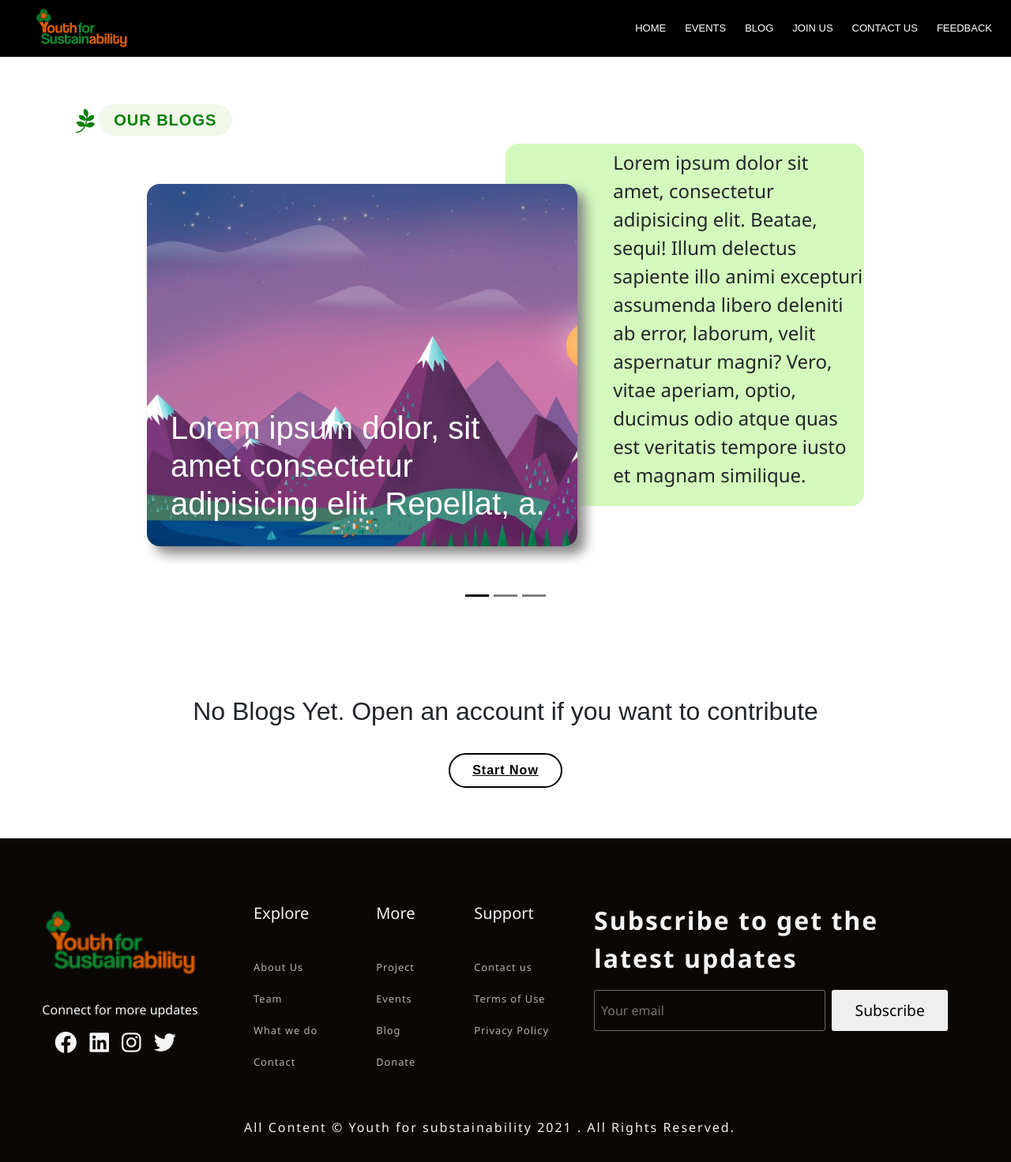
After one commit to narayan071/yfs3, a Django app: page /blogs/ in a window 1280 px wide. The commit adds this page. Shown: the whole page at 79% size. Run offline with Django 4.2, Linux system fonts and the light colour scheme; some libraries are stand-ins or nearby versions.

Commit message:
blogs page styling

```diff
--- a/blog/urls.py
+++ b/blog/urls.py
@@ -1,6 +1,6 @@
 from django.urls import path
-from blog.views import blog
+from blog.views import blogs
 
 urlpatterns = [
-    path("", blog, name="blog"),
+    path("", blogs, name="blogs"),
 ]
--- a/blog/views.py
+++ b/blog/views.py
@@ -2,8 +2,8 @@ from django.shortcuts import render,get_object_or_404
 
 # Create your views here.
 
-def blog(request):
+def blogs(request):
     context = {
-        'blog' : 'blog',
+        'pname' : 'blogs',
     }
-    return render(request, 'blog/index.html', context)
+    return render(request, 'blog/blogs.html', context)
--- /dev/null
+++ b/static/css/blogs.css
@@ -0,0 +1,311 @@
+@import url("https://fonts.googleapis.com/css2?family=Roboto:ital,wght@0,100;0,400;1,400&display=swap");
+
+.projects-done-block > .know-about-us-content > .about-us-content> h1{
+  width: 60%;
+}
+.projects-card-block{
+  width: 100%;
+  display: grid;
+  grid-template-columns: repeat(auto-fit,minmax(270px,1fr));
+  justify-content: space-between;
+}
+
+.know-about-us-block, .projects-done-block {
+  width: 85%;
+  height: 100%;
+  margin: auto;
+  display: grid;
+  grid-template-columns: 60% 40%;
+  align-items: center;
+}
+.projects-done-block {
+  display: grid;
+  grid-template-columns: 100%;
+}
+
+.know-about-us-content{
+  width: 90%;
+  height: fit-content;
+  display: grid;
+  justify-content: left;
+}
+.about-us-title{
+  width: 100%;
+  display: flex;
+  flex-direction: row;
+  align-items: center;
+}
+
+.about-us-content{
+  width: calc(100% - 90px);
+  display: flex;
+  flex-direction: column;
+  margin-left: auto;
+}
+.about-us-content > h1{
+  margin: 40px 0px 30px 0px;
+  font-size: 7vh;
+}
+.about-us-content > p{
+  line-height: 1.5;
+  color: #525560;
+  font-size: 2.5vh;
+}
+.about-us-content > h2{
+  font-size: 4vh;
+  margin: 0px 0px 20px 0px;
+}
+
+.carousel-item{
+  width: 100%;
+  height: 100%;
+
+}
+.slide-container{
+  width: calc(100% - 180px);
+  margin: auto;
+  height: 75vh;
+}
+
+.slide-main-block{
+  width: 100%;
+  height: 85%;
+  display: grid;
+  grid-template-columns: 60% 10% 30%;
+  grid-template-rows: 10% 80% 10%;
+}
+.slide-image-left{
+  width: 100%;
+  height: 100%;
+  display: grid;
+  grid-column: 1/3;
+  grid-row: 2/4;
+  border-radius: 16px;
+  z-index: 1;
+  background-size: cover;
+  /* padding: 30px; */
+  position: relative;
+  overflow: hidden;
+
+}
+.slide-image-left > img{
+  height: 100%;
+  width: 100%;
+  box-sizing: border-box;
+  object-fit: cover;
+  object-position: bottom;
+}
+.slide-image-left > h2{
+  position: absolute;
+  bottom: 0;
+  margin-top: auto;
+  font-size: 5vh;
+  margin: 30px;
+  color: white;
+}
+
+
+.slide-content-right{
+  display: grid;
+  grid-column:2/4;
+  grid-row: 1/3;
+  background-color: white;
+  z-index: 0;
+}
+.carousel-indicators [data-bs-target]{
+  background-color: black;
+}
+.slide-content-right{
+  padding-left: 30%;
+
+  display: flex;
+  align-items: center;
+  overflow-y:visible;
+}
+.slide-content-right::-webkit-scrollbar {
+  display: none;
+}
+.slide-content-right>p{
+
+  font-size: 3vh;
+  line-height: 1.5;
+}
+.blogs-card-block{
+  width: 100%;
+  height: fit-content;
+
+  display: grid;
+  grid-template-columns: repeat(auto-fit,minmax(320px,1fr));
+  grid-template-columns: repeat(auto-fit,minmax(420px,1fr));
+}
+.blog-card{
+  width: 90%;
+  height: 60vh;
+  background-color: white;
+  margin:3vh auto;
+  padding: 20px;
+  box-shadow: rgba(0, 0, 0, 0.1) 0px 1px 3px 0px, rgba(0, 0, 0, 0.06) 0px 1px 2px 0px;
+}
+.blog-card-body{
+  width: 100%;
+  height: 100%;
+  position: relative;
+}
+.blog-card-bg{
+  width: 100%;
+  height: 50%;
+  border-radius: 16px;
+  object-fit: cover;
+  object-position: bottom;
+}
+.bg-1{
+background-image: url("./images/slide-1.jpg");
+}
+.bg-2{
+  background-image: url("./images/slide-2.jpg");
+}
+.bg-3{
+  background-image: url("./images/slide-3.jpg");
+}
+.blog-card-body >h2{
+  font-size: 3vh;
+margin: 2vh 0vh;
+}
+.blog-card-body > p{
+  line-height: 1.5;
+  color: #8e9097
+  ;
+  font-size: 2vh;
+  resize: both;
+}
+.blog-card-body > .blog-card-bottom{
+  position: absolute;
+  width: 100%;
+  height: calc(100% - 90%);
+  margin-top: auto;
+  display: flex;
+  flex-direction: row;
+  align-items: flex-end;
+  justify-content: space-between;
+  bottom: 0;
+}
+.blog-card-bottom > span{
+  color:#8f9aab    ;
+}
+.blog-card-bottom > a{
+  text-decoration: none;
+  color: black;
+}
+
+@media (max-width:1300px){
+  .slide-main-block{
+      width: 100%;
+      height: 85%;
+      display: grid;
+      grid-template-columns: 50% 10% 40%;
+      grid-template-rows: 10% 80% 10%;
+  }
+}
+@media (max-width:1100px){
+  .about-us-title > h3{
+ font-size: 2vh;
+  }
+  .about-us-content > h1{
+      font-size: 5vh;
+  }
+  .slide-container{
+      width: calc(100% - 180px);
+      margin:3vh auto;
+      height: 75vh;
+  }
+  .slide-main-block{
+      width: 100%;
+      height: 85%;
+      display: grid;
+      grid-template-columns: 100%;
+      grid-template-rows: 70% 30%;
+  }
+  .slide-image-left,.slide-content-right{
+      display: grid;
+      grid-column: 1/2;
+  }
+  .slide-image-left{
+      display: grid;
+      grid-row: 1/2;
+  }
+  .slide-content-right{
+      display: grid;
+      grid-row: 2/3;
+  }
+  .slide-content-right{
+      padding: 10px;
+
+      display: flex;
+      align-items: center;
+      overflow-y:visible;
+  }
+  .slide-image-left > h2{
+      font-size: 4vh;
+  }
+  .slide-content-right > p{
+      font-size: 2.5vh;
+  }
+  .blogs-card-block{
+      display: grid;
+      grid-template-columns: repeat(auto-fit,minmax(320px,1fr));
+  }
+ .blog-card{
+     height: 70vh;
+ }
+ .blog-card-body > h2{
+     font-size: 3vh;
+ }
+ .blog-card-body > p{
+     font-size: 2vh;
+ }
+ .blog-card-bottom > span,.blog-card-bottom > a{
+  font-size: 1.7vh;
+ }
+}
+@media (max-width:700px) {
+
+  .blogs-card-block{
+      display: grid;
+      grid-template-columns: repeat(auto-fit,minmax(270px,1fr));
+  }
+  .slide-main-block{
+      width: 100%;
+      height: 85%;
+      display: grid;
+      grid-template-columns: 100%;
+      grid-template-rows: 60% 40%;
+  }
+ .slide-container{
+     width: calc(100% - 90px);
+     height: 80vh;
+ }
+
+  .about-us-title > h3{
+      letter-spacing: 2px;
+      color: #d3f9bc;
+  }
+  .about-us-content{
+      width: calc(100% - 60px);
+      display: flex;
+      flex-direction: column;
+      margin-left: auto;
+  }
+}
+@media (max-width:500px){
+  .slide-container{
+      width: calc(100% - 10px);
+      height: 80vh;
+  }
+  .slide-image-left > h2{
+      font-size: 3vh;
+  }
+  .slide-content-right > p{
+      font-size: 2vh;
+  }
+
+}
--- a/templates/base.html
+++ b/templates/base.html
@@ -32,7 +32,7 @@
                 <a class="nav-link mx-1" style="padding-top:auto; padding-bottom:auto;" href="{% url 'events' %}">Events</a>
               </li>
                 <li class="nav-item my-0">
-                <a class="nav-link mx-1" style="padding-top:auto; padding-bottom:auto;" href="{% url 'blog' %}">Blog</a>
+                <a class="nav-link mx-1" style="padding-top:auto; padding-bottom:auto;" href="{% url 'blogs' %}">Blog</a>
               </li>
                 <li class="nav-item my-0">
                 <a class="nav-link mx-1" style="padding-top:auto; padding-bottom:auto;" href="/">Join us</a>
--- /dev/null
+++ b/templates/blog/blogs.html
@@ -0,0 +1,95 @@
+{% extends 'base.html' %}
+{% load static %}
+{% block links %}<link rel="stylesheet" href="{% static 'css/blogs.css' %}">{% endblock links %}
+
+{% block content %}
+<div class="projects-done bg-white" style="padding-top: 50px;padding-bottom: 50px;height: fit-content;" data-aos="fade-up">
+  <div class="projects-done-block">
+    <div class="know-about-us-content">
+      <span><i class="fa-brands fa-2xl fa-pagelines" style="color: #008000;"></i>
+      <h3 style="margin: 10px 0px;" class="title" data-aos="fade-in"> OUR BLOGS</h3></span>
+
+    </div>
+    <div class="projects-card-block " style="height: fit-content;">
+      <div id="carouselExampleCaptions" class="carousel slide" data-bs-ride="carousel">
+        <div class="carousel-indicators">
+          <button type="button" data-bs-target="#carouselExampleCaptions" data-bs-slide-to="0" class="active"
+            aria-current="true" aria-label="Slide 1"></button>
+          <button type="button" data-bs-target="#carouselExampleCaptions" data-bs-slide-to="1"
+            aria-label="Slide 2"></button>
+          <button type="button" data-bs-target="#carouselExampleCaptions" data-bs-slide-to="2"
+            aria-label="Slide 3"></button>
+        </div>
+        <div class="carousel-inner">
+          <div class="carousel-item active">
+            <div class="slide-container">
+              <div class="slide-main-block ">
+                <div class="slide-image-left" style=" box-shadow: 10px 10px 15px #888888;">
+                  <img src="{% static 'images/blogs/slide-1.jpg' %}" alt="">
+                  <h2>Lorem ipsum dolor, sit amet consectetur adipisicing elit. Repellat, a.</h2>
+                </div>
+                <div class="slide-content-right rounded-4 " style="background-color: #d3f9bc;" >
+
+                  <p style="text-truncate:truncate">Lorem ipsum dolor sit amet, consectetur adipisicing elit. Beatae, sequi! Illum delectus sapiente
+                    illo animi excepturi assumenda libero deleniti ab error, laborum, velit aspernatur magni? Vero,
+                    vitae aperiam, optio, ducimus odio atque quas est veritatis tempore iusto et magnam similique.</p>
+
+                </div>
+              </div>
+            </div>
+
+          </div>
+          <div class="carousel-item">
+            <div class="slide-container">
+              <div class="slide-main-block ">
+                <div class="slide-image-left" style=" box-shadow: 10px 10px 15px #888888;">
+                  <img src="{% static 'images/blogs/slide-2.jpg' %}" alt="">
+                  <h2>Lorem ipsum dolor sit amet consectetur adipisicing elit. Repudiandae, maiores.</h2>
+                </div>
+                <div class="slide-content-right rounded-4 " style="background-color: #d3f9bc;">
+
+                  <p style="text-truncate:truncate">Lorem ipsum dolor sit amet, consectetur adipisicing elit. Beatae, sequi! Illum delectus sapiente
+                    illo animi excepturi assumenda libero deleniti ab error, laborum, velit aspernatur magni? Vero,
+                    vitae aperiam, optio, ducimus odio atque quas est veritatis tempore iusto et magnam similique.</p>
+
+                </div>
+              </div>
+            </div>
+
+          </div>
+          <div class="carousel-item">
+            <div class="slide-container">
+              <div class="slide-main-block">
+                <div class="slide-image-left" style=" box-shadow: 10px 10px 15px #888888;">
+                  <img src="{% static 'images/blogs/slide-3.jpg' %}" alt="">
+                  <h2>Lorem, ipsum dolor sit amet consectetur adipisicing elit. Ducimus, minus.</h2>
+                </div>
+                <div class="slide-content-right rounded-4 " style="background-color: #d3f9bc;">
+
+                  <p style="text-truncate:truncate">Lorem ipsum dolor sit amet, consectetur adipisicing elit. Beatae, sequi! Illum delectus sapiente
+                    illo animi excepturi assumenda libero deleniti ab error, laborum, velit aspernatur magni? Vero,
+                    vitae aperiam, optio, ducimus odio atque quas est veritatis tempore iusto et magnam similique.</p>
+
+                </div>
+              </div>
+            </div>
+
+          </div>
+        </div>
+      </div>
+    </div>
+  </div>
+</div>
+<!-- Main-blog-block-end -->
+<div class="projects-done" style="background-color: white;padding-top: 50px;">
+  <div class="projects-done-block">
+    {% comment %} {% if blogs.count == 0 %} {% endcomment %}
+    <div class="container mb-5">
+      <h2 align="center">No Blogs Yet. Open an account if you want to contribute</h2>
+      <p align="center" class="mt-4">
+        <a href="#" class="w-btn">Start Now</a>
+      </p>
+    </div>
+  </div>
+
+  {% endblock content%}
--- a/yfs3/urls.py
+++ b/yfs3/urls.py
@@ -24,7 +24,7 @@ urlpatterns = [
     path('admin/', admin.site.urls),
     path('', include('home.urls')),
     path('events/', include('events.urls')),
-    path('blog/', include('blog.urls')),
+    path('blogs/', include('blog.urls')),
 ]
 if settings.DEBUG:
     urlpatterns += static(settings.MEDIA_URL, document_root=settings.MEDIA_ROOT)
```
Also changed, not shown: templates/blog/blog.html (deleted, +0 -77 lines), templates/blog/index.html (deleted, +0 -152 lines), static/images/blogs/slide-1.jpg (added), static/images/blogs/slide-2.jpg (added), static/images/blogs/slide-3.jpg (added).
